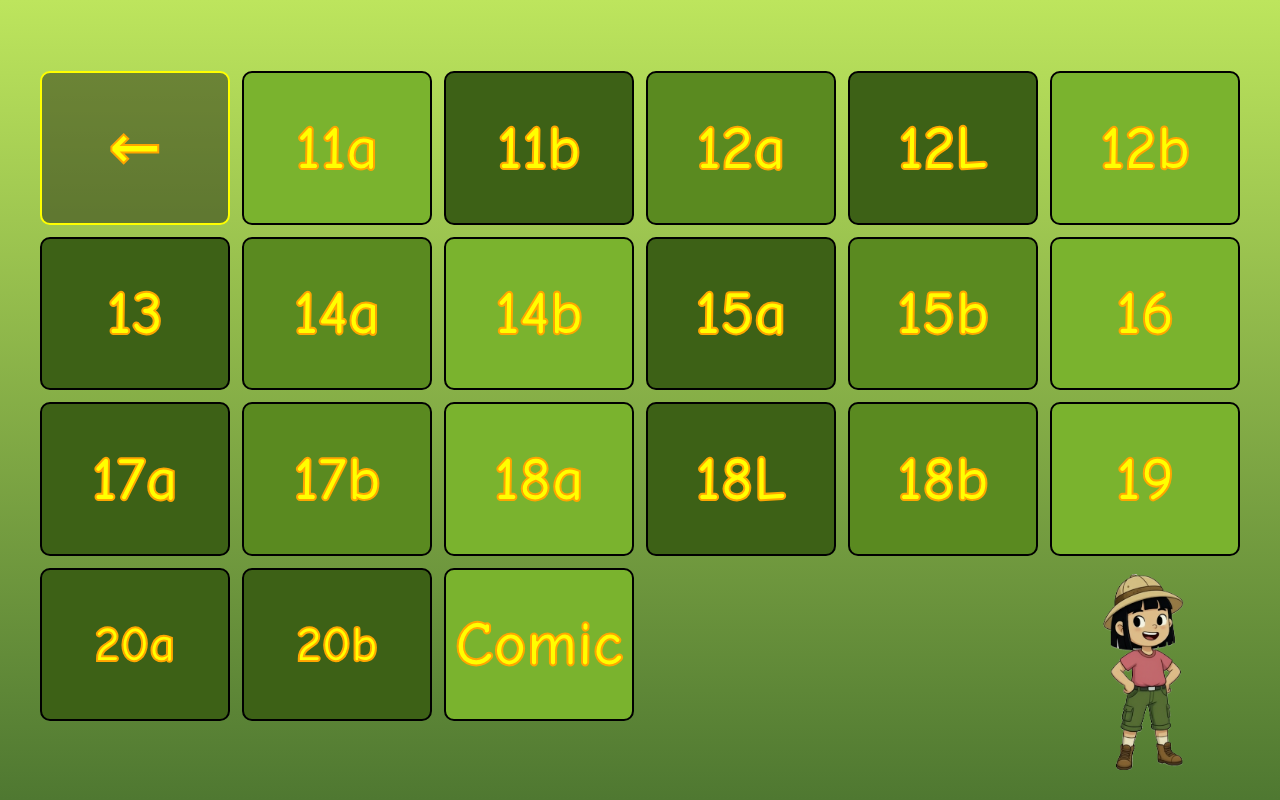
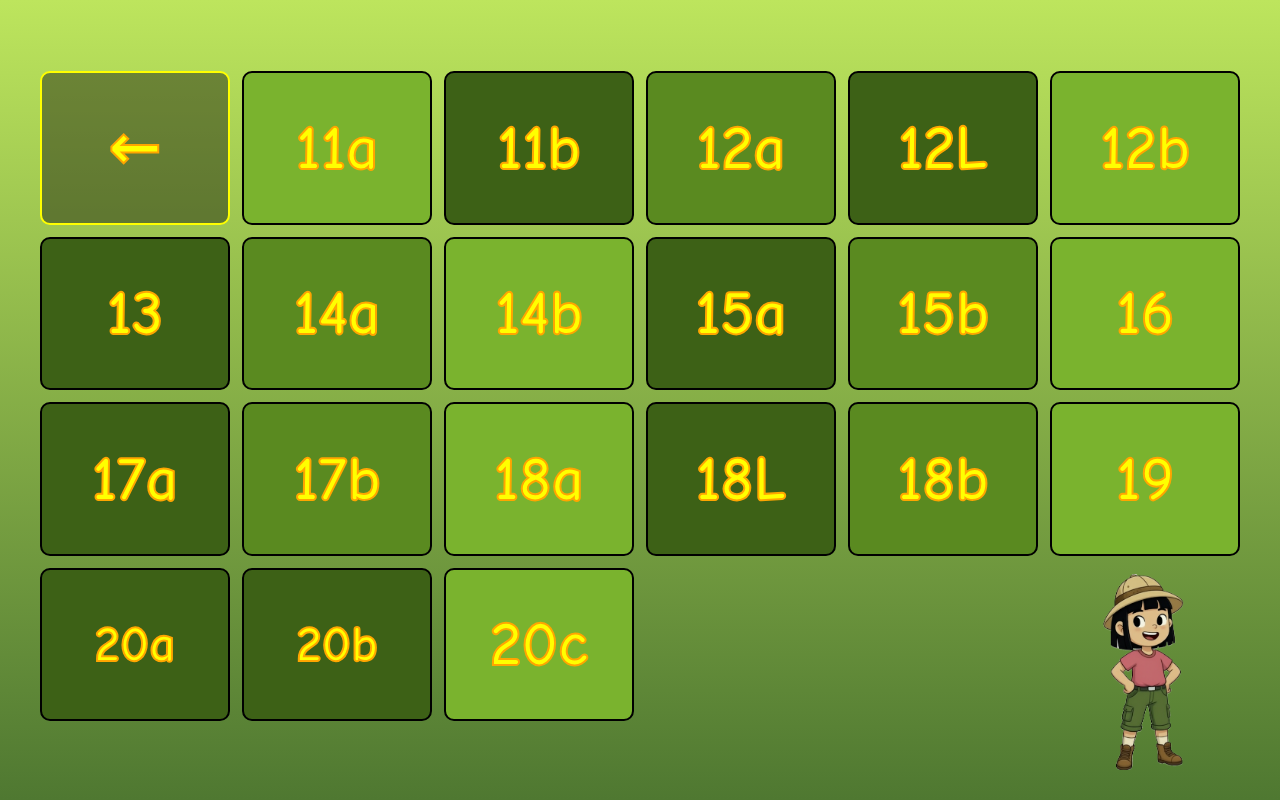
Before and after one commit to GcatJP/island2videos, a plain HTML site: page Units2_11-20.html in a window 1280 px wide. Drawn offline with Linux system fonts and the light colour scheme.

Commit message:
Update Units2_11-20.html

```diff
--- a/Units2_11-20.html
+++ b/Units2_11-20.html
@@ -384,7 +384,7 @@
           small: true,
         },
         {
-          label: "Comic",
+          label: "20c",
           url: "https://player.mediadelivery.net/play/584470/b0d7089a-bf1c-4358-a872-4e857d5ea8bd",
           colour: "#7ab32e",
         },
```
